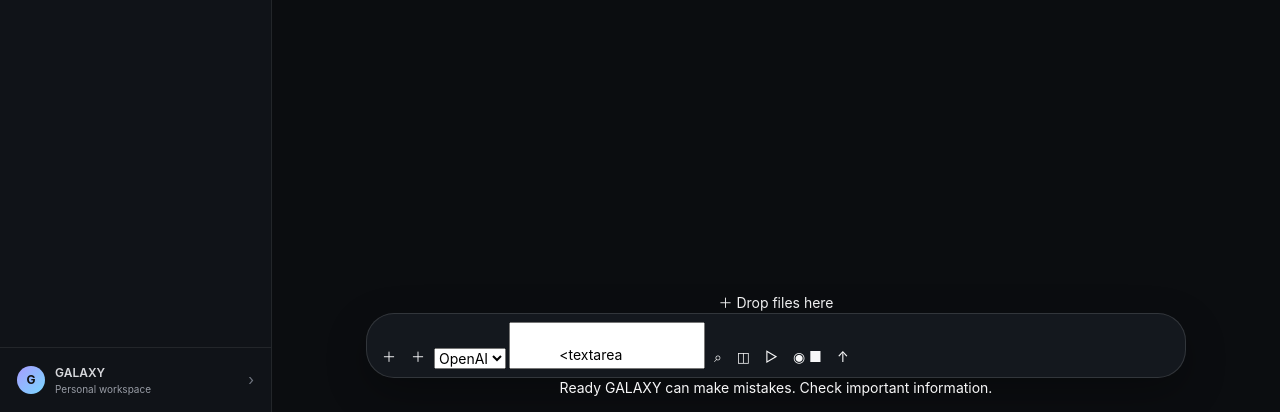
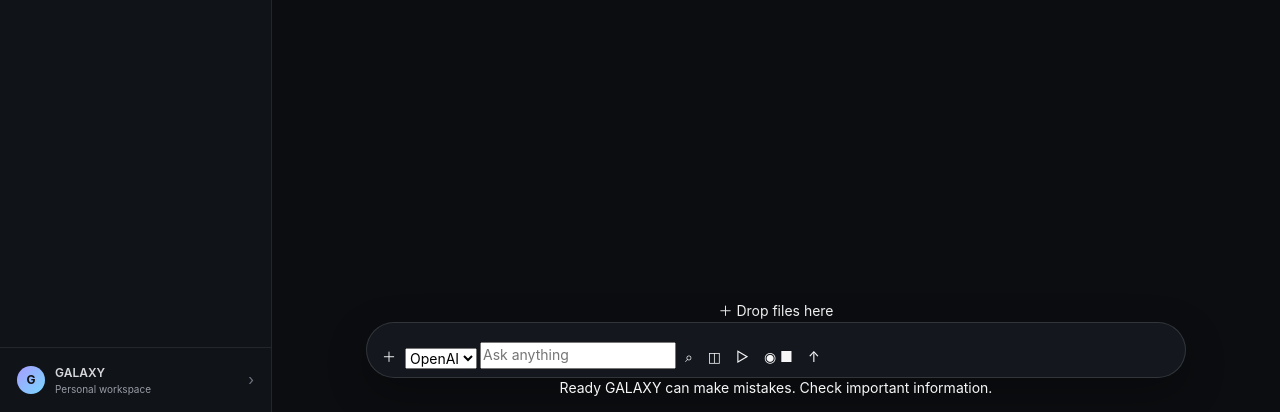
Before and after one commit to arunsethu1985-ops/galaxy, a plain HTML site: page index.html in a window 1280 px wide. Shown: the part 388-800 px from the top of the page. Drawn offline with Linux system fonts and the light colour scheme.

Commit message:
Update index.html

```diff
--- a/index.html
+++ b/index.html
@@ -819,13 +819,6 @@
               ＋
             </button>
 
-<button
-  class="composer-icon composer-plus"
-  data-action="attach"
->
-  ＋
-</button>
-
 <select
   id="aiProvider"
   class="ai-provider-select"
@@ -834,9 +827,6 @@
   <option value="openai">OpenAI</option>
   <option value="gemini">Gemini</option>
 </select>
-
-<textarea
-  id="promptInput"
 
             <!-- MESSAGE -->
 
```
